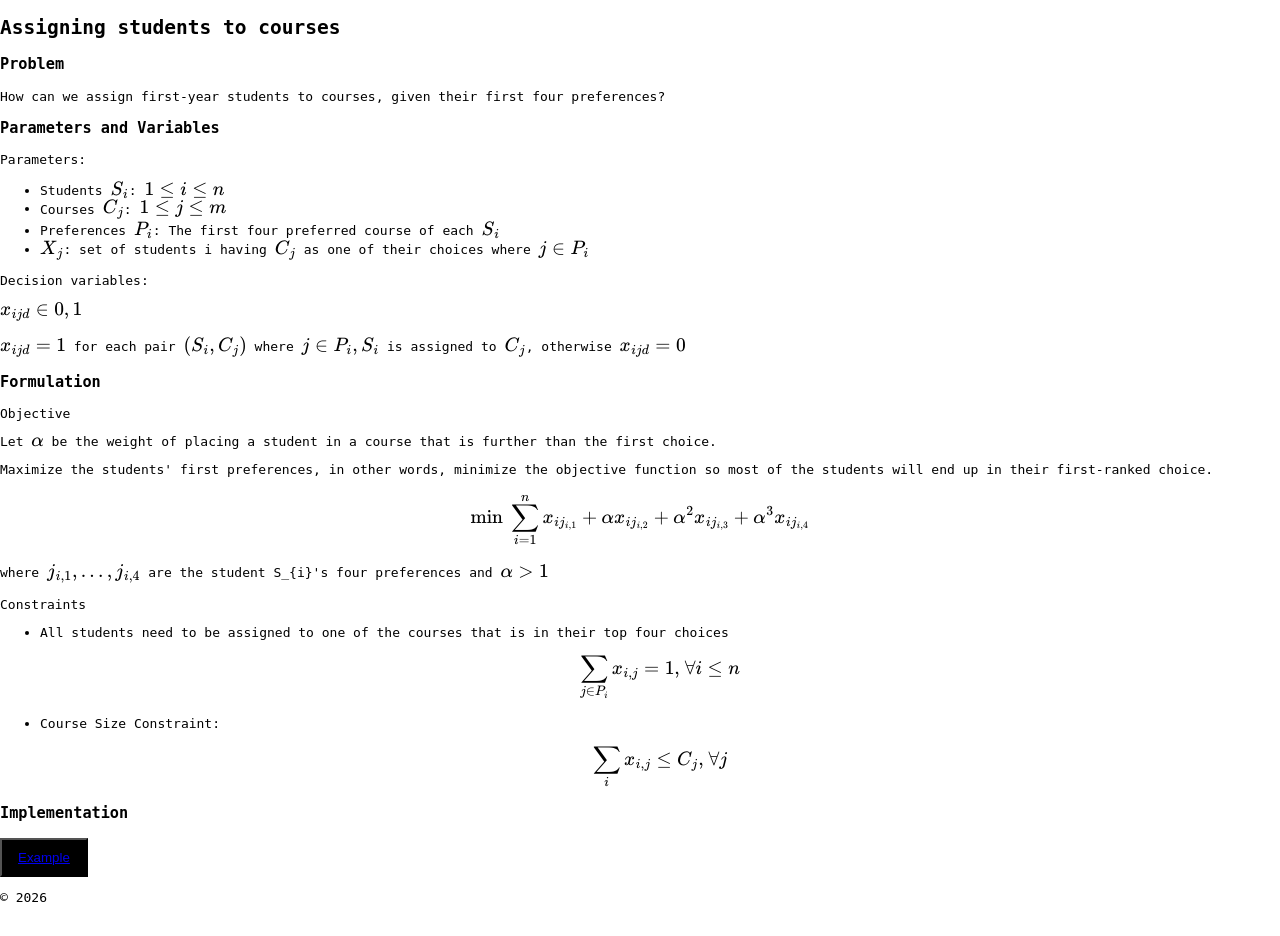
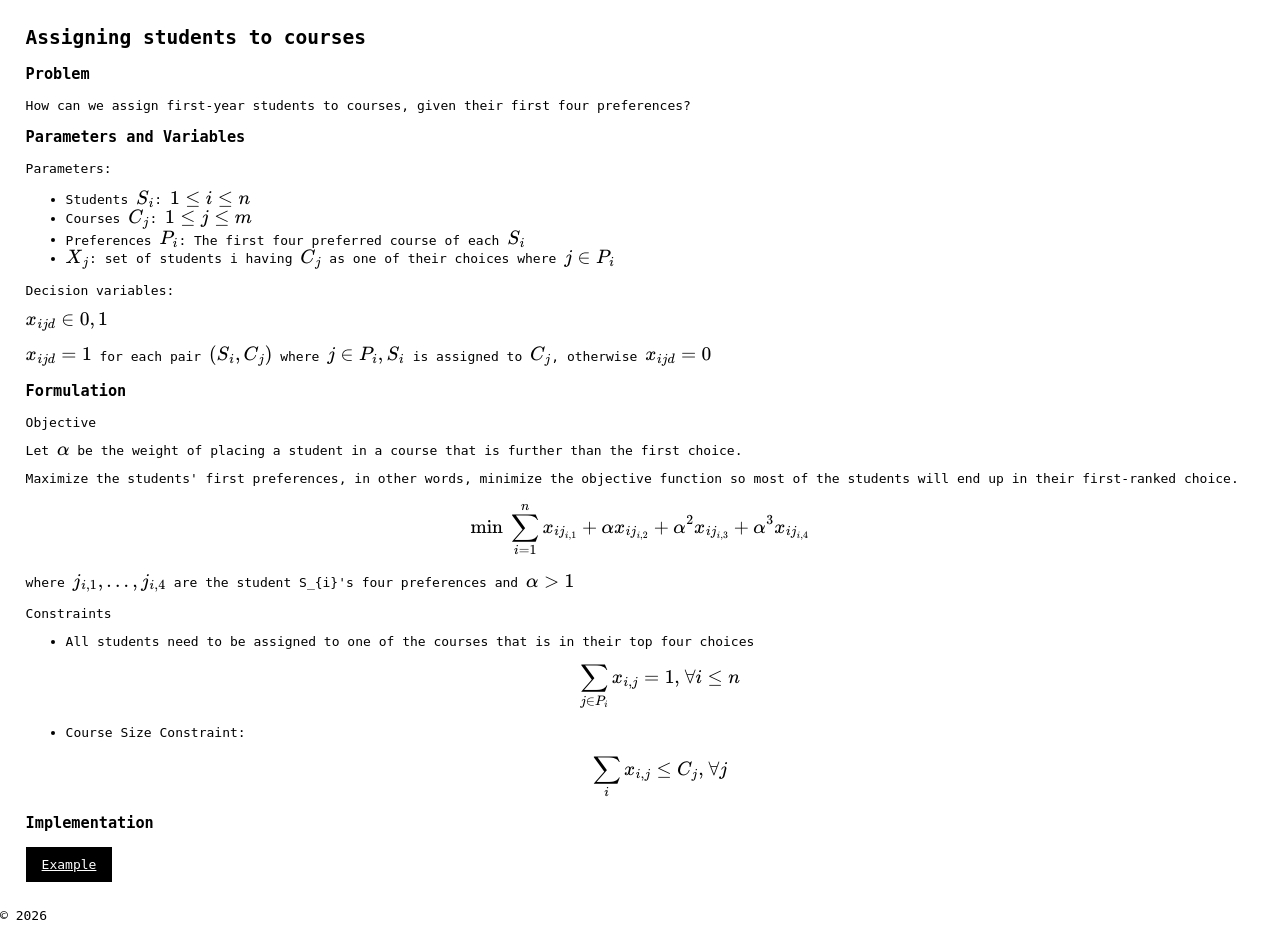
Before and after one commit to Michxz312/portfolio, a Flask app: page /assignment/ in a window 1280 px wide. Shown: the part 103-1039 px from the top of the page. Before the commit the page ends 1005 px from the top, so only its background shows below. Run offline with Flask 3, Linux system fonts and the light colour scheme.

Commit message:
Added margin to pages

```diff
--- a/static/styles.css
+++ b/static/styles.css
@@ -9,6 +9,10 @@ body {
     display: flex;
     justify-content: space-between;
     align-items: center;
+}
+
+.page {
+    margin : 2%;
 }
 
 .name {
@@ -89,16 +93,17 @@ thead th {
 }
 
 .intro-button {
+    background-color: #000;
+    color: #fff;
+    padding: 10px 16px;
     display: inline-block;
-    text-decoration: none;
-    color: #fff;
-    background-color: #000;
-    padding: 10px 16px;
+    transition: 0.2s ease;
 }
 
 .intro-button:hover {
     background-color: #fff;
-    color: #000
+    color: #000;
+    border: 1px solid #000;
 }
 
 .charts {
@@ -117,13 +122,6 @@ thead th {
     display: block;
 }
 
-.intro-button {
-    text-decoration: none;
-    color: #fff;
-    background-color: #000;
-    padding: 10px 16px;
-}
-
 #result {
     text-decoration: none;
     color: #fff;
--- a/templates/index.html
+++ b/templates/index.html
@@ -22,7 +22,9 @@
     </header>
 
     <main>
-        {% block content %}{% endblock content %}
+        <div class="page">
+            {% block content %}{% endblock content %}
+        </div>
     </main>
 
     <footer>
--- a/templates/projects/assignment/intro.html
+++ b/templates/projects/assignment/intro.html
@@ -39,10 +39,9 @@
     </ul>
 
     <h3>Implementation</h3>
-    <button class="intro-button">
-        <a href="{{ url_for('assignment.input_page') }}">Example</a>
-    </button>
-
+    <a class="intro-button" href="{{ url_for('assignment.input_page') }}">
+        Example
+    </a>
 
     <script src="https://cdn.jsdelivr.net/npm/mathjax@3/es5/tex-mml-chtml.js"></script>
 {% endblock %}
```
